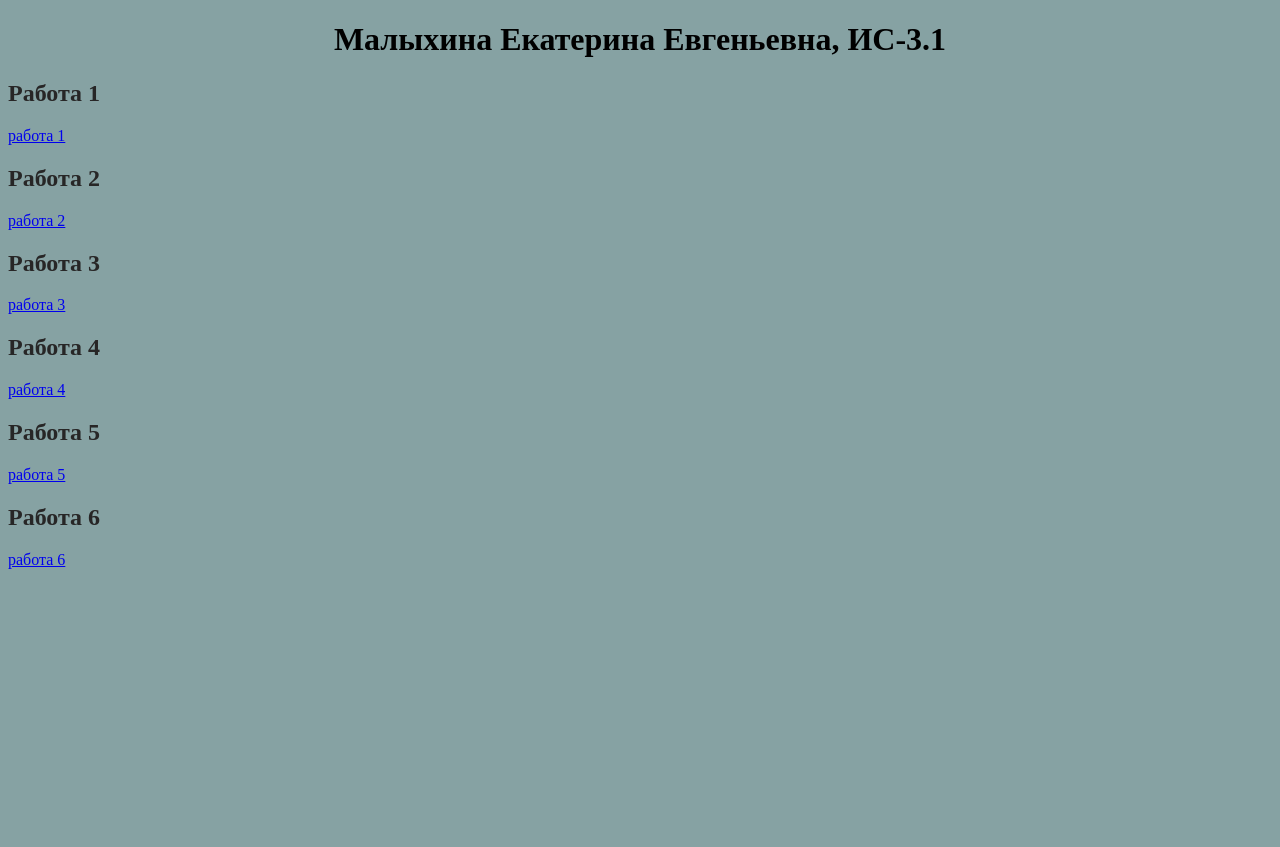
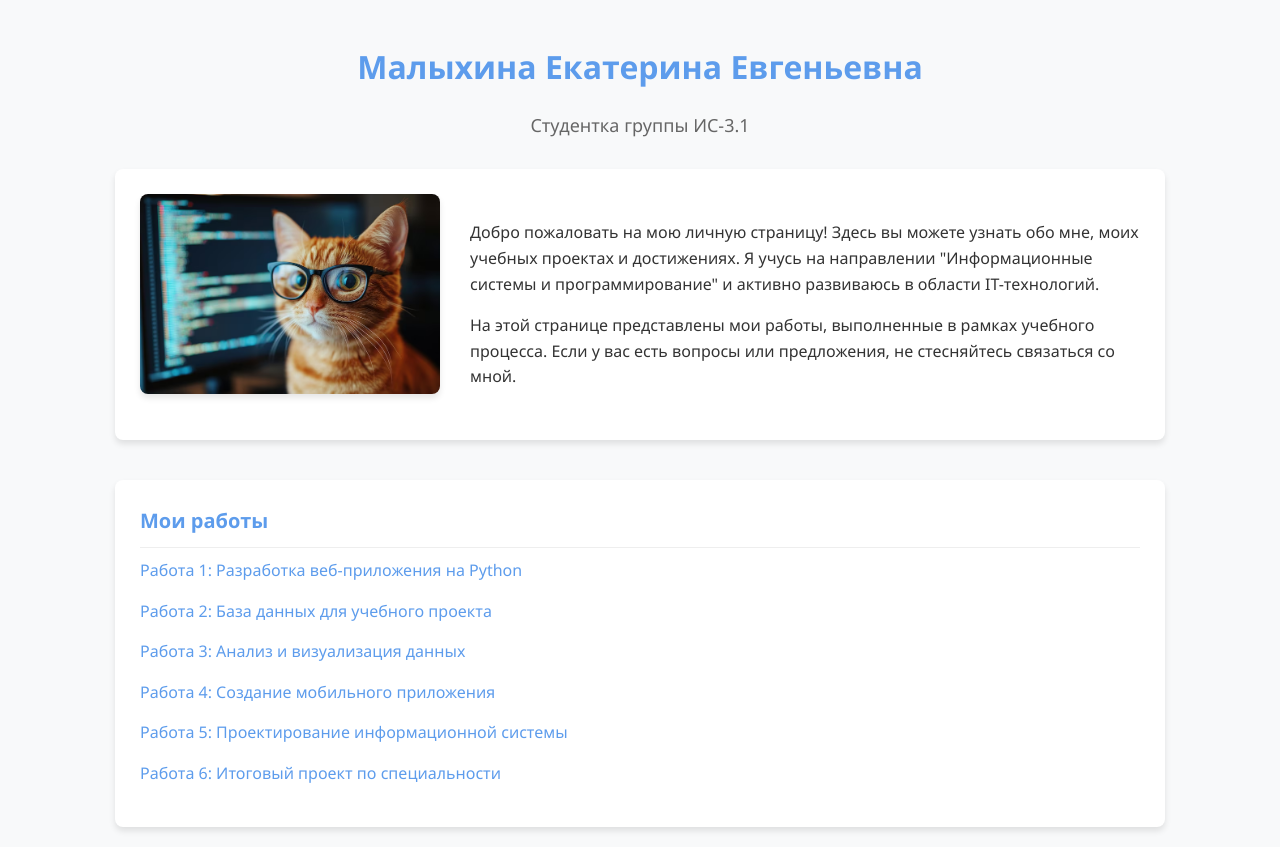
Before and after one commit to MothMol/MothMol.github.io, a plain HTML site: page index.html in a window 1280 px wide. Before the commit the page ends 800 px from the top, so only its background shows below. Drawn offline with Linux system fonts and the light colour scheme.

Commit message:
new style

```diff
--- a/index.html
+++ b/index.html
@@ -1,42 +1,144 @@
 <!DOCTYPE html>
-<html lang="en">
+<html lang="ru">
 <head>
     <meta charset="UTF-8">
     <meta name="viewport" content="width=device-width, initial-scale=1.0">
-    <title>Malykhina E.E.</title>
+    <title>Малыхина Екатерина Евгеньевна</title>
     <style>
-        body{
-            background-color: rgb(134, 162, 163);
-        }
-        h1{
-            text-align: center;
-        }
-        h2{
-            color: rgb(39, 38, 38);
+        :root {
+            --main-bg: #f8f9fa;
+            --accent: #5d9cec;
+            --text: #333;
+            --text-light: #666;
+            --shadow: 0 4px 6px rgba(0, 0, 0, 0.1);
+            --radius: 8px;
         }
 
+        body {
+            font-family: 'Segoe UI', Tahoma, Geneva, Verdana, sans-serif;
+            line-height: 1.6;
+            color: var(--text);
+            background-color: var(--main-bg);
+            margin: 0;
+            padding: 20px;
+        }
+
+        .header {
+            text-align: center;
+            margin-bottom: 30px;
+        }
+
+        h1 {
+            color: var(--accent);
+            font-weight: 600;
+            margin-bottom: 5px;
+        }
+
+        .subtitle {
+            color: var(--text-light);
+            font-size: 18px;
+        }
+
+        .container {
+            display: flex;
+            flex-wrap: wrap;
+            gap: 30px;
+            margin-bottom: 40px;
+            max-width: 1000px;
+            margin-left: auto;
+            margin-right: auto;
+            background: white;
+            padding: 25px;
+            border-radius: var(--radius);
+            box-shadow: var(--shadow);
+        }
+
+        .photo {
+            flex: 0 0 300px;
+            max-width: 100%;
+        }
+
+        .photo img {
+            width: 100%;
+            height: auto;
+            display: block;
+            border-radius: var(--radius);
+            box-shadow: var(--shadow);
+        }
+
+        .description {
+            flex: 1;
+            min-width: 250px;
+            padding: 10px 0;
+        }
+
+        .description p {
+            margin-bottom: 15px;
+        }
+
+        .works {
+            max-width: 1000px;
+            margin: 0 auto;
+            background: white;
+            padding: 25px;
+            border-radius: var(--radius);
+            box-shadow: var(--shadow);
+        }
+
+        .works h2 {
+            color: var(--accent);
+            font-size: 20px;
+            margin-top: 0;
+            margin-bottom: 10px;
+            border-bottom: 1px solid #eee;
+            padding-bottom: 10px;
+        }
+
+        .works a {
+            display: inline-block;
+            color: var(--accent);
+            text-decoration: none;
+            font-weight: 500;
+            margin-bottom: 15px;
+            transition: all 0.3s ease;
+        }
+
+        .works a:hover {
+            color: #406852;
+            text-decoration: underline;
+        }
+
+        @media (max-width: 768px) {
+            .container {
+                flex-direction: column;
+            }
+        }
     </style>
 </head>
 <body>
-    <h1>Малыхина Екатерина Евгеньевна, ИС-3.1</h1>
-    <ing src="фото.jpg"/>
-    <h2>Работа 1</h2>
-    <a href="1.html">работа 1</a> <br>
+    <div class="header">
+        <h1>Малыхина Екатерина Евгеньевна</h1>
+        <p class="subtitle">Студентка группы ИС-3.1</p>
+    </div>
 
-     <h2>Работа 2</h2>
-    <a href="1.html">работа 2</a> <br>
+    <div class="container">
+        <div class="photo">
+            <img src="Кот.jpg" alt="Малыхина Екатерина Евгеньевна">
+        </div>
+        <div class="description">
+            <p>Добро пожаловать на мою личную страницу! Здесь вы можете узнать обо мне, моих учебных проектах и достижениях. Я учусь на направлении "Информационные системы и программирование" и активно развиваюсь в области IT-технологий.</p>
+            <p>На этой странице представлены мои работы, выполненные в рамках учебного процесса. Если у вас есть вопросы или предложения, не стесняйтесь связаться со мной.</p>
+        </div>
+    </div>
 
-     <h2>Работа 3</h2>
-    <a href="1.html">работа 3</a>
-
-    <h2>Работа 4</h2>
-    <a href="1.html">работа 4</a> <br>
-
-     <h2>Работа 5</h2>
-    <a href="1.html">работа 5</a> <br>
-
-     <h2>Работа 6</h2>
-    <a href="1.html">работа 6</a>
-
+    <div class="works">
+        <h2>Мои работы</h2>
+        <a href="1.html">Работа 1: Разработка веб-приложения на Python</a><br>
+        <a href="2.html">Работа 2: База данных для учебного проекта</a><br>
+        <a href="3.html">Работа 3: Анализ и визуализация данных</a><br>
+        <a href="4.html">Работа 4: Создание мобильного приложения</a><br>
+        <a href="5.html">Работа 5: Проектирование информационной системы</a><br>
+        <a href="6.html">Работа 6: Итоговый проект по специальности</a>
+    </div>
 </body>
 </html>
```
Also changed, not shown: Кот.jpg (added).
